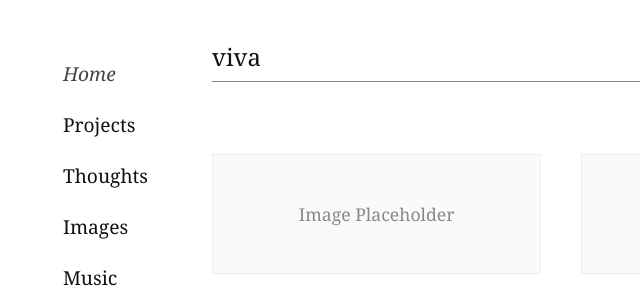
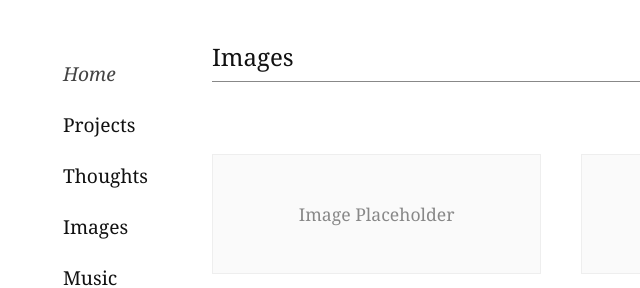
Before and after one commit to viva-naini/nominalism, a plain HTML site: page images.html in a window 1280 px wide. Shown: the top 288 px of the page, 0-640 px from the left. Drawn offline with Linux system fonts and the light colour scheme.

Commit message:
Update images.html

```diff
--- a/images.html
+++ b/images.html
@@ -18,7 +18,7 @@
       </nav>
     </aside>
     <main class="main">
-      <div class="header-title">viva</div>
+      <div class="header-title">Images</div>
       <hr class="header-line" />
       <section class="grid-section">
         <div class="grid-item">Image Placeholder</div>
```
